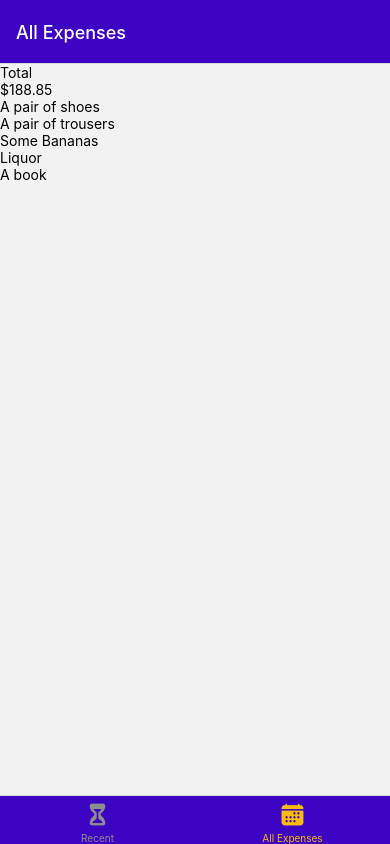
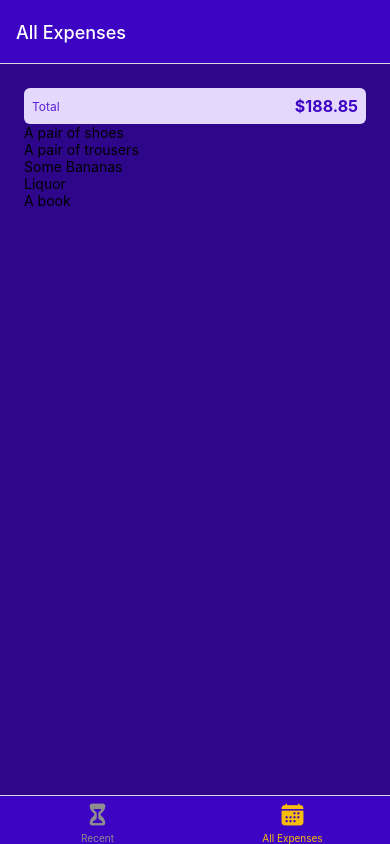
Before and after one commit to Will-Watson/RN-Expense-Tracker, a React Native app: screen /AllExpenses in a window 390 px wide. Built offline with nearby package versions, Linux system fonts and the light colour scheme.

Commit message:
feat: some styling added to screens

```diff
--- a/components/ExpensesOutput/ExpensesOutput.js
+++ b/components/ExpensesOutput/ExpensesOutput.js
@@ -2,6 +2,7 @@
 
 import ExpensesSummary from './ExpensesSummary';
 import ExpensesList from './ExpensesList';
+import { GlobalStyles } from '../../constants/styles';
 
 const DUMMY_EXPENSES = [
   {
@@ -38,13 +39,19 @@
 
 const ExpensesOutput = ({ expenses, expensesPeriod }) => {
   return (
-    <View>
+    <View style={styles.container}>
       <ExpensesSummary expenses={DUMMY_EXPENSES} periodName={expensesPeriod} />
-      <ExpensesList expenses={DUMMY_EXPENSES}/>
+      <ExpensesList expenses={DUMMY_EXPENSES} />
     </View>
   );
 };
 
-const styles = StyleSheet.create({});
+const styles = StyleSheet.create({
+  container: {
+    flex: 1,
+    padding: 24,
+    backgroundColor: GlobalStyles.colors.primary700,
+  },
+});
 
 export default ExpensesOutput;
--- a/components/ExpensesOutput/ExpensesSummary.js
+++ b/components/ExpensesOutput/ExpensesSummary.js
@@ -1,4 +1,6 @@
 import { View, Text, StyleSheet } from 'react-native';
+
+import { GlobalStyles } from '../../constants/styles';
 
 const ExpensesSummary = ({ expenses, periodName }) => {
   const expensesSum = expenses.reduce(
@@ -7,13 +9,32 @@
   );
 
   return (
-    <View>
-      <Text>{periodName}</Text>
-      <Text>${expensesSum.toFixed(2)}</Text>
+    <View style={styles.container}>
+      <Text style={styles.period}>{periodName}</Text>
+      <Text style={styles.sum}>${expensesSum.toFixed(2)}</Text>
     </View>
   );
 };
 
-const styles = StyleSheet.create({});
+const styles = StyleSheet.create({
+  container: {
+    padding: 8,
+    backgroundColor: GlobalStyles.colors.primary50,
+    borderRadius: 6,
+    flexDirection: 'row',
+    justifyContent: 'space-between',
+    alignItems: 'center',
+  },
+  period: {
+    fontSize: 12,
+    color: GlobalStyles.colors.primary400,
+
+  },
+  sum: {
+    fontSize: 16,
+    fontWeight: 'bold',
+    color: GlobalStyles.colors.primary500,
+  }
+});
 
 export default ExpensesSummary;
```
